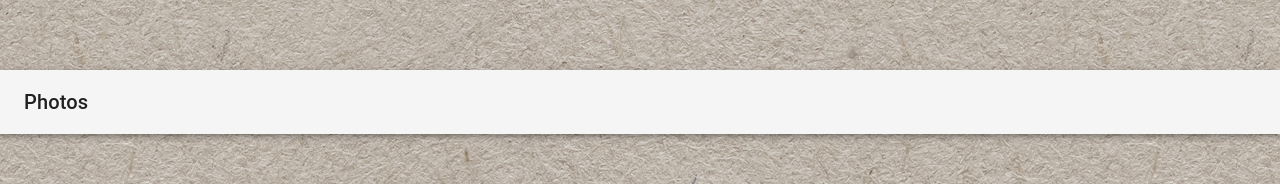
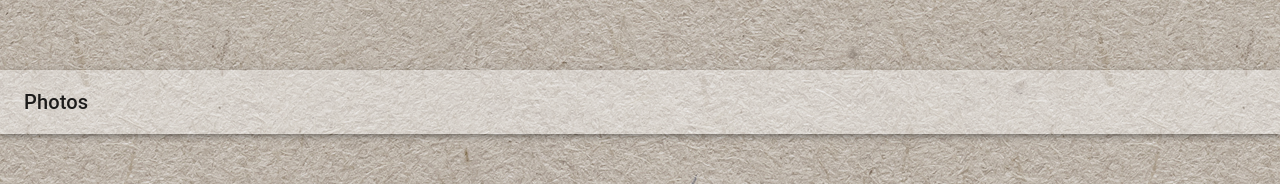
Before and after one commit to SuttonAshby/reactPortfolio, a React (Create React App) app: page / in a window 1280 px wide. Shown: the part 730-914 px from the top of the page. Built offline with nearby package versions, Linux system fonts and the light colour scheme.

Commit message:
updating navbar

```diff
--- a/src/components/Navbar.js
+++ b/src/components/Navbar.js
@@ -12,6 +12,9 @@ const styles = {
     position: "sticky",
     top: "0"
   },
+  navbar: {
+    background: "rgba(255,255,255,.4)"
+  }
 };
 
 function Navbar(props) {
@@ -19,9 +22,9 @@ function Navbar(props) {
 
   return (
     <div className={classes.root}>
-      <AppBar position="static" color="default">
+      <AppBar position="static" style={styles.navbar}>
         <Toolbar>
-          <Typography variant="h6" color="inherit">
+          <Typography variant="h6" >
             Photos
           </Typography>
         </Toolbar>
```
